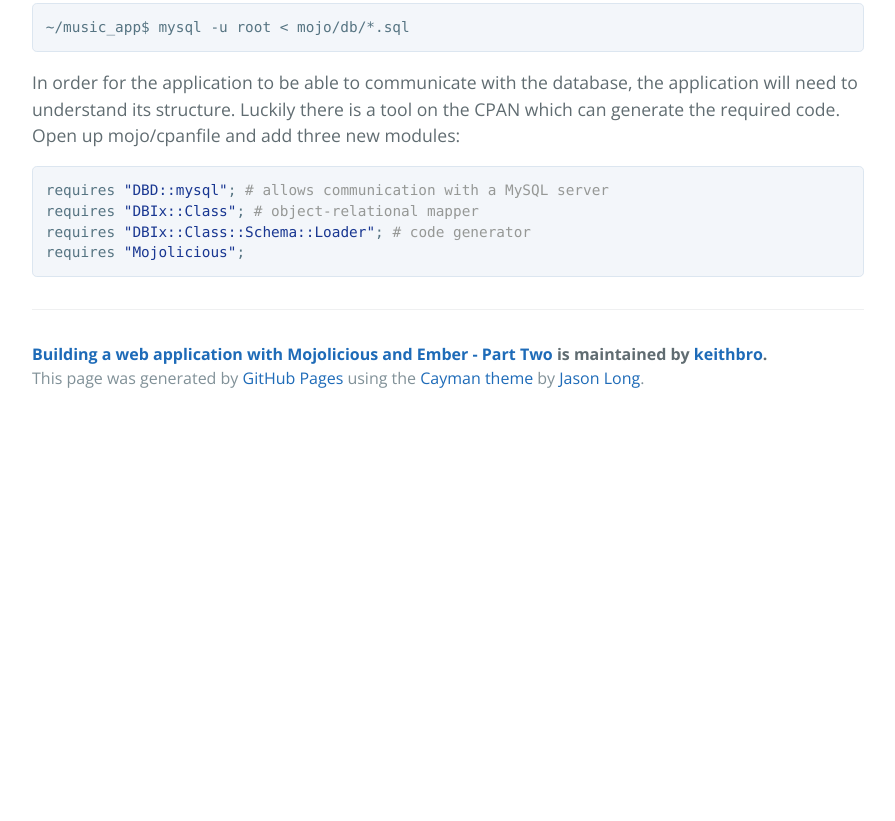
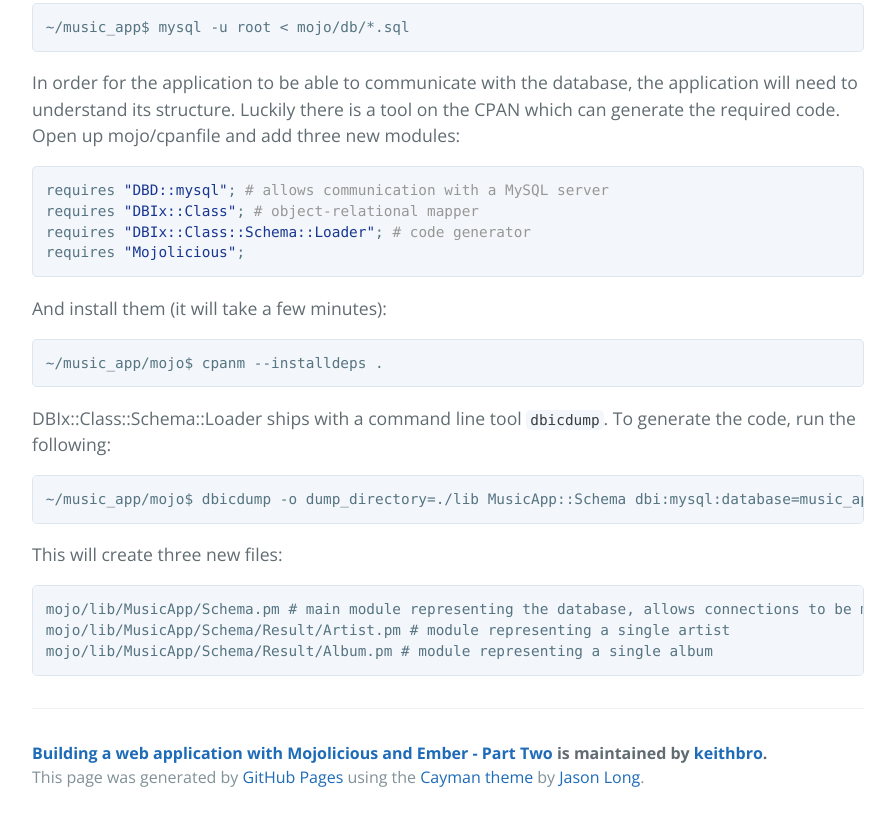
Before and after one commit to keithbro/build-an-app-with-mojolicious-and-ember-part-2, a plain HTML site: page index.html in a window 1280 px wide. Shown: the part 4478-5299 px from the top of the page, without its empty margins (192-1087 px from the left). Before the commit the page ends 4900 px from the top, so only its background shows below. Drawn offline with nearby package versions, Linux system fonts and the light colour scheme.

```diff
--- a/index.html
+++ b/index.html
@@ -169,6 +169,23 @@
 requires <span class="pl-s"><span class="pl-pds">"</span>DBIx::Class::Schema::Loader<span class="pl-pds">"</span></span>; <span class="pl-c"># code generator</span>
 requires <span class="pl-s"><span class="pl-pds">"</span>Mojolicious<span class="pl-pds">"</span></span>;</pre></div>
 
+<p>And install them (it will take a few minutes):</p>
+
+<pre><code>~/music_app/mojo$ cpanm --installdeps .
+</code></pre>
+
+<p>DBIx::Class::Schema::Loader ships with a command line tool <code>dbicdump</code>. To generate the code, run the following:</p>
+
+<pre><code>~/music_app/mojo$ dbicdump -o dump_directory=./lib MusicApp::Schema dbi:mysql:database=music_app root
+</code></pre>
+
+<p>This will create three new files:</p>
+
+<pre><code>mojo/lib/MusicApp/Schema.pm # main module representing the database, allows connections to be made
+mojo/lib/MusicApp/Schema/Result/Artist.pm # module representing a single artist
+mojo/lib/MusicApp/Schema/Result/Album.pm # module representing a single album
+</code></pre>
+
       <footer class="site-footer">
         <span class="site-footer-owner"><a href="https://github.com/keithbro/build-an-app-with-mojolicious-and-ember-part-2">Building a web application with Mojolicious and Ember - Part Two</a> is maintained by <a href="https://github.com/keithbro">keithbro</a>.</span>
 
```
Also changed, not shown: params.json (+1 -1 lines).
